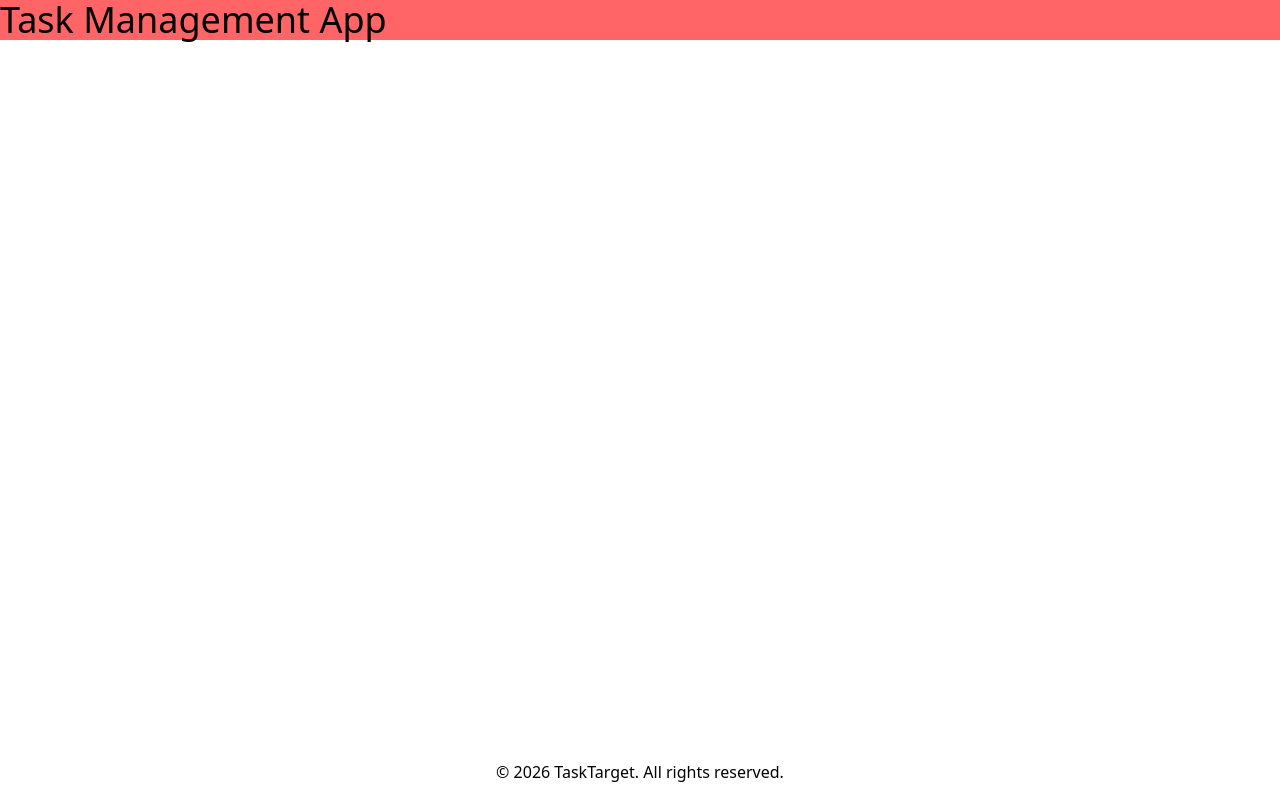
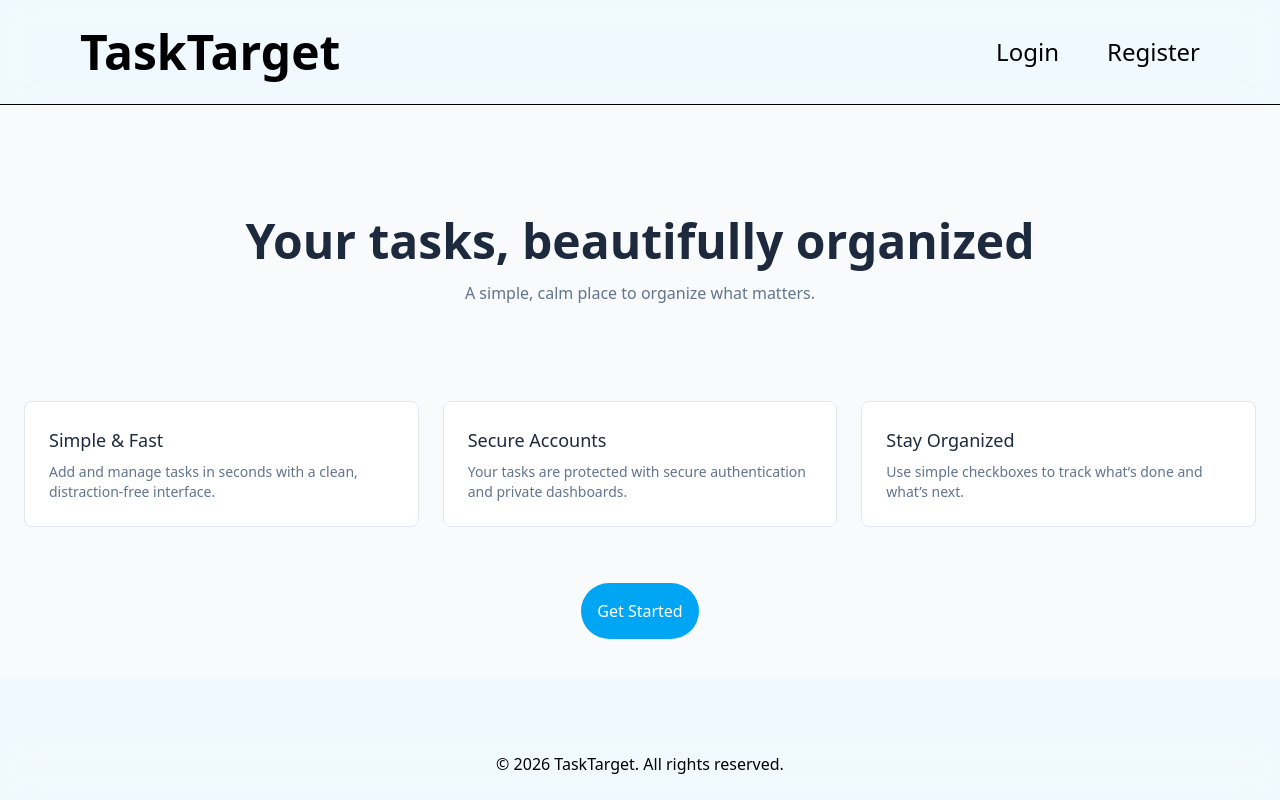
Before and after one commit to sujalsoni19/assignment, a React app in the folder frontend/: page / in a window 1280 px wide. Built offline with nearby package versions, Linux system fonts and the light colour scheme; the HTML template or start-up script is replaced by a standard one.

Commit message:
add landing page, card and data

```diff
--- a/frontend/src/App.jsx
+++ b/frontend/src/App.jsx
@@ -6,7 +6,7 @@ import Header from "./components/Header";
 function App() {
   return (
     <>
-      <div className="flex flex-col min-h-screen">
+      <div className="flex bg-sky-50 flex-col min-h-screen">
         <Header />
         <div className="flex-1">
           <Outlet />
--- /dev/null
+++ b/frontend/src/components/Card.jsx
@@ -0,0 +1,12 @@
+export default function Card({ title, description }) {
+  return (
+    <div className="bg-white p-6 rounded-lg border border-slate-200">
+      <h3 className="text-lg font-medium text-slate-800 mb-2">
+        {title}
+      </h3>
+      <p className="text-slate-500 text-sm">
+        {description}
+      </p>
+    </div>
+  );
+}
--- a/frontend/src/components/Footer.jsx
+++ b/frontend/src/components/Footer.jsx
@@ -2,7 +2,7 @@ import React from 'react'
 
 function Footer() {
   return (
-    <div className='text-center p-4'>
+    <div className='text-center pt-4 pb-6 backdrop-blur-lg'>
       &copy; {new Date().getFullYear()} TaskTarget. All rights reserved.
     </div>
   )
--- a/frontend/src/components/Header.jsx
+++ b/frontend/src/components/Header.jsx
@@ -1,13 +1,43 @@
-import React from 'react'
+import { Link, useNavigate } from "react-router-dom";
+import { useAuth } from "../context/Authcontext.jsx";
+import api from "../api/axios";
 
-function Header() {
+export default function Header() {
+  const { user, setUser } = useAuth();
+  const navigate = useNavigate();
+
+  const logout = async () => {
+    try {
+      await api.post("/api/users/logout");
+      setUser(null);
+      navigate("/");
+    } catch (err) {
+      console.error("Logout failed");
+    }
+  };
+
   return (
-    <div>
-      <div>
-        <h1 className="text-4xl bg-red-400">Task Management App</h1>
+    <header className="w-full p-2 sm:p-4 backdrop-blur-lg border-b">
+      <div className="max-w-6xl mx-auto px-4 py-3 flex justify-between items-center">
+
+        <Link to="/" className="text-xl sm:text-5xl font-bold">
+          TaskTarget
+        </Link>
+
+        <nav className="flex gap-4 text-md sm:gap-12 sm:text-2xl">
+          {!user ? (
+            <>
+              <Link to="/login">Login</Link>
+              <Link to="/register">Register</Link>
+            </>
+          ) : (
+            <>
+              <Link to="/dashboard">Dashboard</Link>
+              <button onClick={logout}>Logout</button>
+            </>
+          )}
+        </nav>
       </div>
-    </div>
-  )
+    </header>
+  );
 }
-
-export default Header
--- /dev/null
+++ b/frontend/src/data/features.json
@@ -0,0 +1,14 @@
+[
+  {
+    "title": "Simple & Fast",
+    "description": "Add and manage tasks in seconds with a clean, distraction-free interface."
+  },
+  {
+    "title": "Secure Accounts",
+    "description": "Your tasks are protected with secure authentication and private dashboards."
+  },
+  {
+    "title": "Stay Organized",
+    "description": "Use simple checkboxes to track what’s done and what’s next."
+  }
+]
--- a/frontend/src/pages/LandingPage.jsx
+++ b/frontend/src/pages/LandingPage.jsx
@@ -1,11 +1,34 @@
-import React from 'react'
+import features from "../data/features.json";
+import Card from "../components/Card.jsx";
+import { Link } from "react-router-dom";
 
-function LandingPage() {
+export default function LandingPage() {
   return (
-    <div>
+    <div className=" bg-slate-50 flex flex-col py-4 items-center px-6">
+      <div className="flex flex-col items-center justify-center my-12 sm:my-24 text-center">
+        <h1 className="text-2xl md:text-5xl font-semibold text-slate-800">
+          Your tasks, beautifully organized
+        </h1>
+        <p className="mt-4 text-slate-500">
+          A simple, calm place to organize what matters.
+        </p>
+      </div>
 
+      <div className="w-full grid grid-cols-1 md:grid-cols-3 gap-6">
+        {features.map((feature, index) => (
+          <Card
+            key={index}
+            title={feature.title}
+            description={feature.description}
+          />
+        ))}
+      </div>
+
+      <div className="mt-7 sm:mt-14 mb-6">
+        <Link to="/register">
+        <button className="p-4 text-center rounded-4xl cursor-pointer text-white bg-sky-500">Get Started</button>
+        </Link>
+      </div>
     </div>
-  )
+  );
 }
-
-export default LandingPage
```
